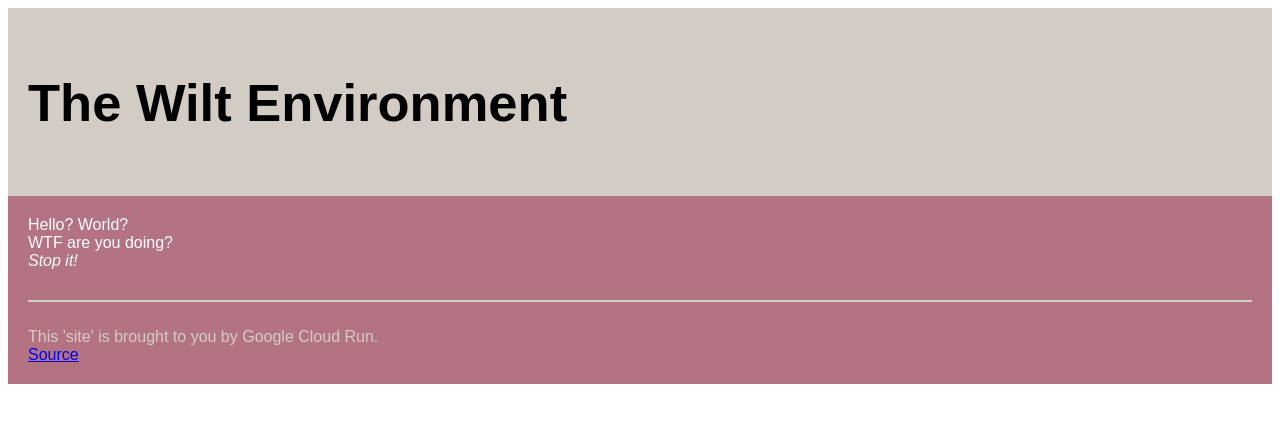
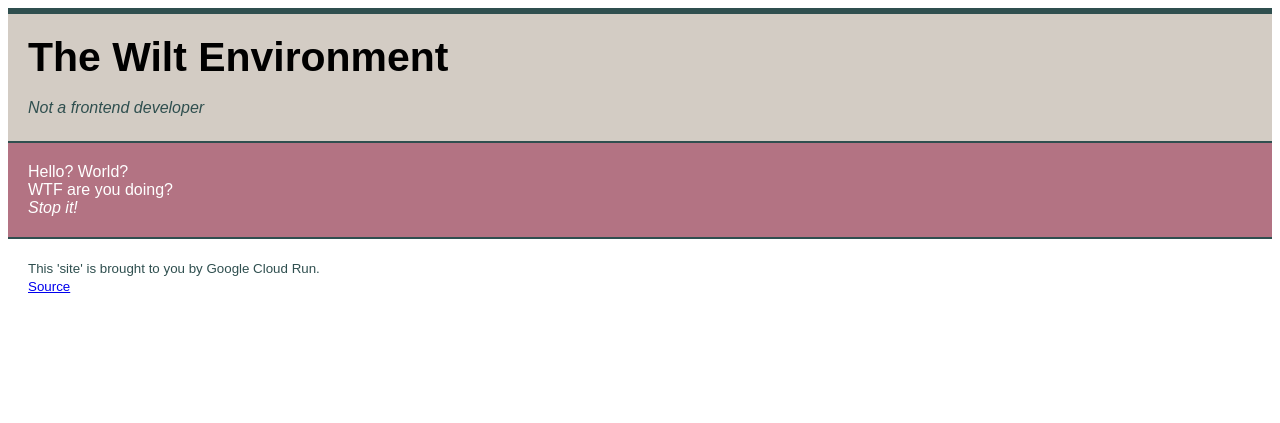
Before and after one commit to lwilts/wiltsite, a Flask app: page / in a window 1280 px wide. Shown: the top 423 px of the page. Run offline with Flask 2, Linux system fonts and the light colour scheme.

Commit message:
Getting the hang of this

```diff
--- a/static/css/main.css
+++ b/static/css/main.css
@@ -1,5 +1,5 @@
 body {
-  font-family: Arial, Helvetica, sans-serif;
+  font-family: 'Titillium Web', sans-serif;
 }
 
 header {
@@ -9,11 +9,14 @@ header {
   font-size: 35px;
   color: black;
 }
+h3 {
+  padding-bottom: 0px;
+  margin: 0px;
+}
 
 div {
   float: left;
   padding: 20px;
-  padding-bottom: 30px;
   background-color: #b37383;
   color: white;
   width: 100%;
@@ -21,9 +24,9 @@ div {
 
 footer {
   padding: 20px;
-  background-color: #b37383;
+  /* background-color: #b37383; */
   text-align: left;
-  color: #d3ccc4;
+  color: darkslategray;
 }
 
 * {
--- a/templates/index.html
+++ b/templates/index.html
@@ -8,9 +8,15 @@
 </head>
 
 <body>
+  <hr style="border: 3px solid darkslategray; width: 100%; padding: 0px; margin: 0px">
   <header>
-    <h2>The Wilt Environment</h2>
+    <h3>The Wilt Environment</h3>
+    <em style="color:darkslategrey; font-size: medium;">
+      Not a frontend developer
+    </em>
   </header>
+
+  <hr style="border: 1px solid darkslategray; width: 100%; padding: 0px; margin: 0px">
 
   <div>
     Hello? World?<br>
@@ -18,11 +24,13 @@
     <em>Stop it!</em>
   </div>
 
+  <hr style="border: 1px solid darkslategray; width: 100%; padding: 0px; margin: 0px">
+
   <footer>
-    <hr style="border: 1px solid #d3ccc4;">
-    <br>
+    <small>
     This 'site' is brought to you by Google Cloud Run.<br>
     <a href="https://github.com/lwilts/wiltsite">Source</a>
+    </small>
   </footer>
 
 </body>
```
Also changed, not shown: README.md.
